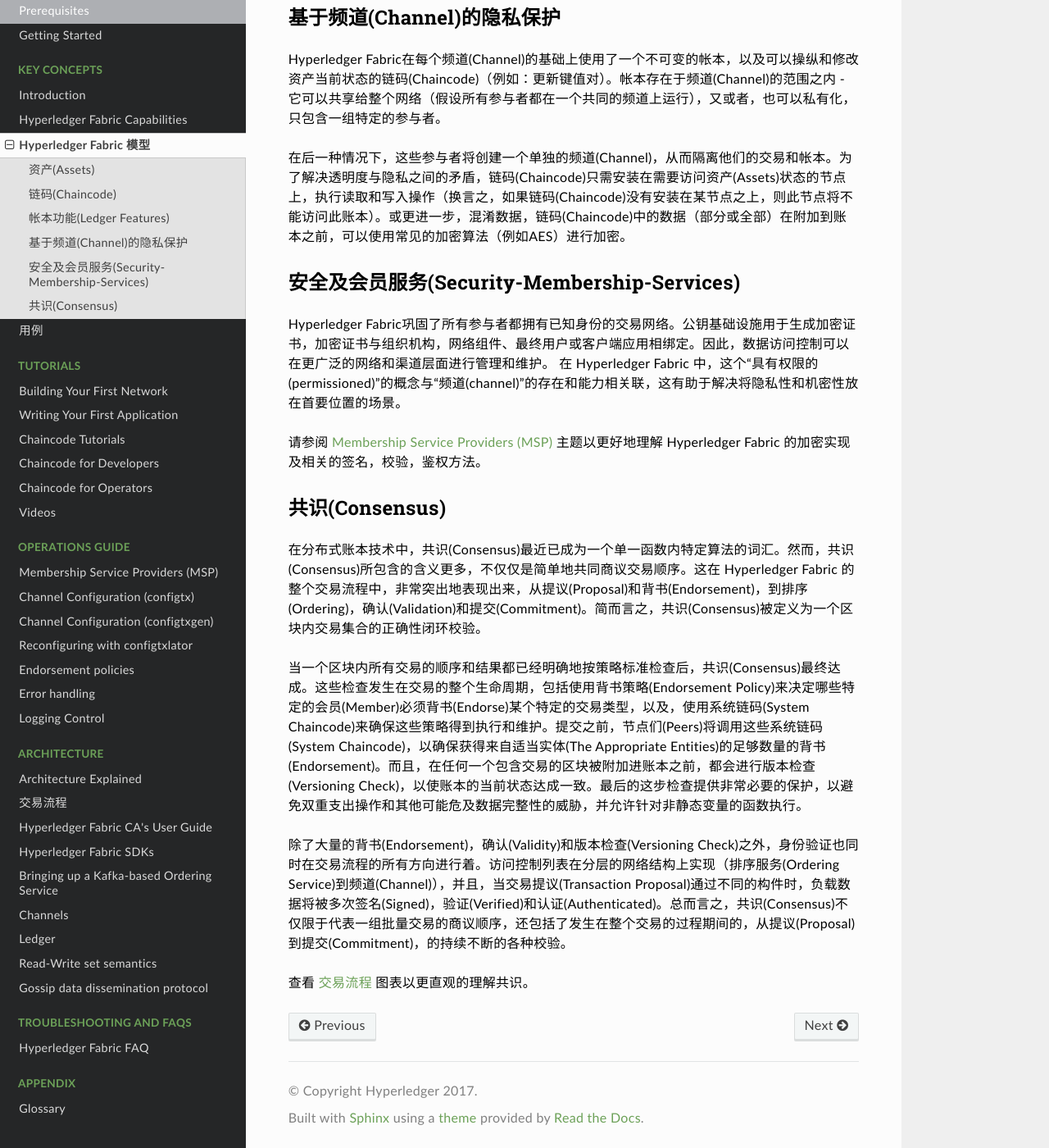
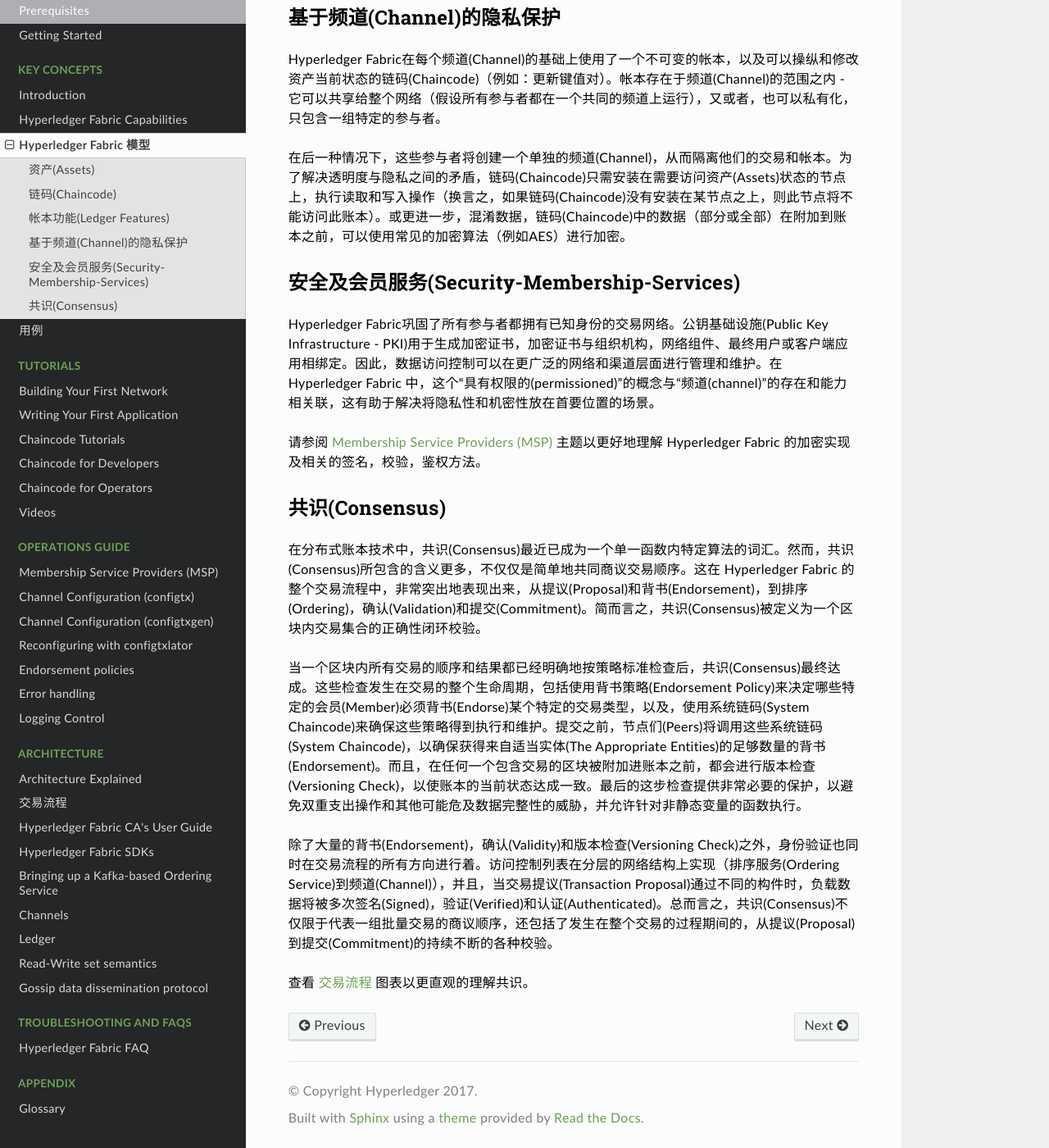
Before and after one commit to LiuBoyu/hyperledger-fabric-docs-zh_CN, a Sphinx documentation site: the page built from source/fabric_model.rst, in a window 1280 px wide and 1400 px high, scrolled down 1783 px. Shown: the whole window at 82% size. Built offline with Sphinx 7.4.7 and the Read the Docs theme 2.0.0, drawn with Linux system fonts in a browser that asks for light colours; formulas are drawn with MathJax 3; pages that are not in the unit, such as notebooks, are missing from menus.

Commit message:
细微修改模版

```diff
--- a/source/fabric_model.rst
+++ b/source/fabric_model.rst
@@ -67,7 +67,7 @@
 安全及会员服务(Security-Membership-Services)
 --------------------------------------------
 
-Hyperledger Fabric巩固了所有参与者都拥有已知身份的交易网络。公钥基础设施用于生成加密证书，加密证书与组织机构，网络组件、最终用户或客户端应用相绑定。因此，数据访问控制可以在更广泛的网络和渠道层面进行管理和维护。 在 Hyperledger Fabric 中，这个“具有权限的(permissioned)”的概念与“频道(channel)”的存在和能力相关联，这有助于解决将隐私性和机密性放在首要位置的场景。
+Hyperledger Fabric巩固了所有参与者都拥有已知身份的交易网络。公钥基础设施(Public Key Infrastructure - PKI)用于生成加密证书，加密证书与组织机构，网络组件、最终用户或客户端应用相绑定。因此，数据访问控制可以在更广泛的网络和渠道层面进行管理和维护。在 Hyperledger Fabric 中，这个“具有权限的(permissioned)”的概念与“频道(channel)”的存在和能力相关联，这有助于解决将隐私性和机密性放在首要位置的场景。
 
 请参阅 :doc:`msp` 主题以更好地理解 Hyperledger Fabric 的加密实现及相关的签名，校验，鉴权方法。
 
@@ -80,7 +80,7 @@
 
 当一个区块内所有交易的顺序和结果都已经明确地按策略标准检查后，共识(Consensus)最终达成。这些检查发生在交易的整个生命周期，包括使用背书策略(Endorsement Policy)来决定哪些特定的会员(Member)必须背书(Endorse)某个特定的交易类型，以及，使用系统链码(System Chaincode)来确保这些策略得到执行和维护。提交之前，节点们(Peers)将调用这些系统链码(System Chaincode)，以确保获得来自适当实体(The Appropriate Entities)的足够数量的背书(Endorsement)。而且，在任何一个包含交易的区块被附加进账本之前，都会进行版本检查(Versioning Check)，以使账本的当前状态达成一致。最后的这步检查提供非常必要的保护，以避免双重支出操作和其他可能危及数据完整性的威胁，并允许针对非静态变量的函数执行。
 
-除了大量的背书(Endorsement)，确认(Validity)和版本检查(Versioning Check)之外，身份验证也同时在交易流程的所有方向进行着。访问控制列表在分层的网络结构上实现（排序服务(Ordering Service)到频道(Channel)），并且，当交易提议(Transaction Proposal)通过不同的构件时，负载数据将被多次签名(Signed)，验证(Verified)和认证(Authenticated)。总而言之，共识(Consensus)不仅限于代表一组批量交易的商议顺序，还包括了发生在整个交易的过程期间的，从提议(Proposal)到提交(Commitment)，的持续不断的各种校验。
+除了大量的背书(Endorsement)，确认(Validity)和版本检查(Versioning Check)之外，身份验证也同时在交易流程的所有方向进行着。访问控制列表在分层的网络结构上实现（排序服务(Ordering Service)到频道(Channel)），并且，当交易提议(Transaction Proposal)通过不同的构件时，负载数据将被多次签名(Signed)，验证(Verified)和认证(Authenticated)。总而言之，共识(Consensus)不仅限于代表一组批量交易的商议顺序，还包括了发生在整个交易的过程期间的，从提议(Proposal)到提交(Commitment)的持续不断的各种校验。
 
 查看 :doc:`txflow` 图表以更直观的理解共识。
 
--- a/source/txflow.rst
+++ b/source/txflow.rst
@@ -10,6 +10,7 @@
 **前提假设**
 
 这个流程假设一个频道(Channel)已经建立并运行。应用程序用户已经注册，并且也完成了组织机构在证书颁发机构（CA）的注册，并已收到了所需要的加密材料，用以在网络上进行身份验证。
+
 链码(Chaincode)（包含了代表萝卜市场初始状态的一组键值对）已经安装在节点(Peer)之上并且也已经在频道(Channel)上实例化了。链码(Chaincode)内包含了一组交易指令和商定萝卜价格的业务逻辑。背书策略(Endorsement Policy)也已经为此链码(Chaincode)设置完成，并规定，任意一笔交易，都必须由节点(Peer)A和节点(Peer)B的共同背书(Endorse)。
 
 1. **客户A发起交易**
```
